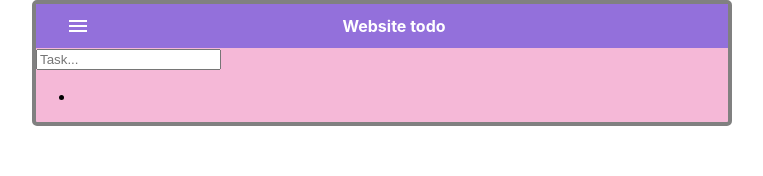
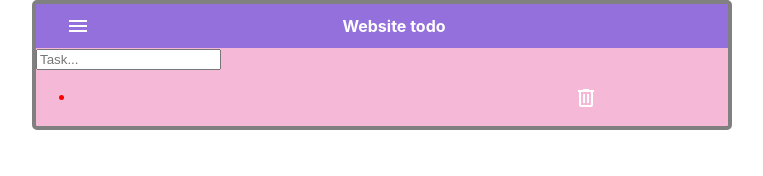
Before and after one commit to denisiuk-aleksey/Todo-List, a React (Create React App) app: page / in a window 1280 px wide. Shown: the top 176 px of the page, without its empty margins (258-1021 px from the left). Built offline with nearby package versions, Linux system fonts and the light colour scheme.

Commit message:
Add list item and styles for it

```diff
--- /dev/null
+++ b/src/components/TaskList/ListItem/ListItem.module.scss
@@ -0,0 +1,23 @@
+.container{
+  display: flex;
+  justify-content: space-between;
+  max-width: 80%;
+}
+
+.taskDefalt{
+  cursor: pointer;
+  user-select: none;
+  padding-right: 40px;
+  height: auto;
+  word-wrap: break-word;
+  align-items: center;
+}
+
+.taskDone {
+  color: green;
+}
+
+.taskCancel {
+  text-decoration: line-through;
+  color: red;
+}
--- a/src/components/TaskList/ListItem/index.jsx
+++ b/src/components/TaskList/ListItem/index.jsx
@@ -1,8 +1,39 @@
-import React from 'react'
+import React, { useState } from 'react'
+import PropTypes from 'prop-types'
+import styles from './ListItem.module.scss'
+import cx from 'classnames'
+import Icon from '@mdi/react';
+import { mdiTrashCanOutline } from '@mdi/js';
 
 const ListItem = props => {
-  const { itemBody } = props
-  return <li> {itemBody} </li>
+  const { body, id, isDone, deleteTask } = props
+  const [isTaskDone, setIsTaskDone] = useState(isDone)
+
+  const onDeleteTask = () => {
+    deleteTask(id)
+  }
+
+  const className = cx(styles.taskDefalt, {
+    [styles.taskDone]: isTaskDone,
+    [styles.taskCancel]: !isTaskDone
+  })
+
+  return (
+    <div onClick={() => setIsTaskDone(!isTaskDone)} className={styles.container}>
+      <li className={className}>
+        <span>{body}</span>
+      </li>
+      <Icon path={mdiTrashCanOutline} size={1} color="white" onClick={onDeleteTask}/>
+    </div>
+  )
+}
+
+ListItem.propTypes = {
+  body: PropTypes.string.isRequired,
+  isDone: PropTypes.bool.isRequired,
+  id: PropTypes.number.isRequired,
+  onDeleteTask: PropTypes.func,
+  switchTask: PropTypes.func
 }
 
 export default ListItem
```
